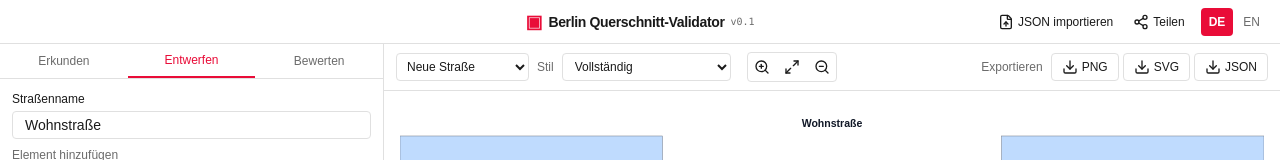
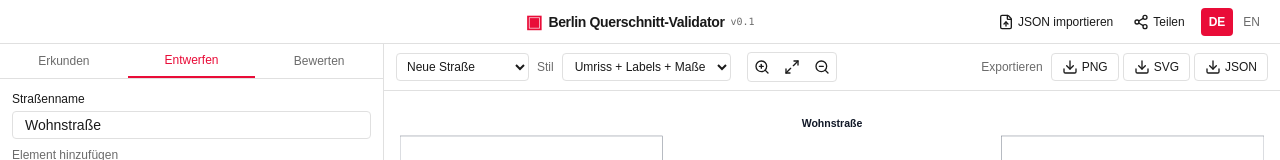
Before and after one commit to urbanis/street-generator, a React (Vite) app: page / in a window 1280 px wide. Shown: the top 160 px of the page. Built offline with nearby package versions, Linux system fonts and the light colour scheme; a web font is replaced by a local one.

Commit message:
feat: set outline + labels + measurements as default cross-section style

```diff
--- a/src/components/CrossSectionView/index.tsx
+++ b/src/components/CrossSectionView/index.tsx
@@ -47,7 +47,7 @@ interface CrossSectionViewProps {
 
 export function CrossSectionView({ street, highlightedIds, templates, onTemplateApply }: CrossSectionViewProps) {
   const lang                                   = useLang();
-  const [theme, setTheme]                      = useState<SvgTheme>("full");
+  const [theme, setTheme]                      = useState<SvgTheme>("outline-label-measure");
   const [zoom, setZoom]                        = useState(1);
   const svgRef                                 = useRef<SVGSVGElement>(null);
   const wrapRef                                = useRef<HTMLDivElement>(null);
```
